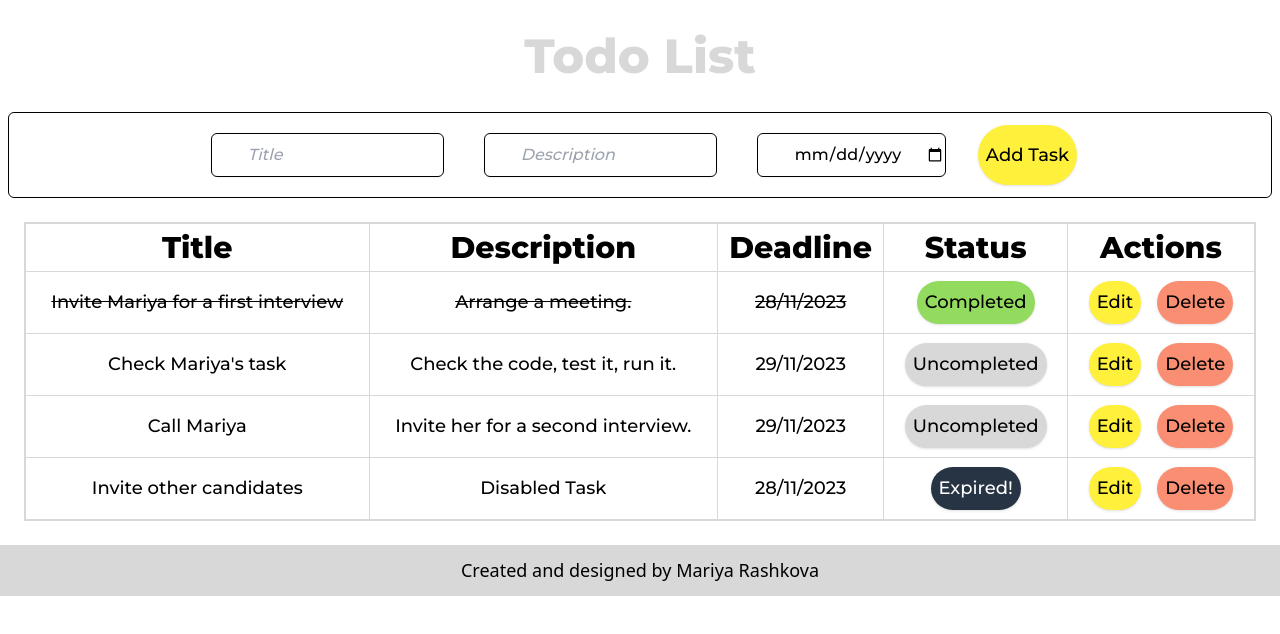
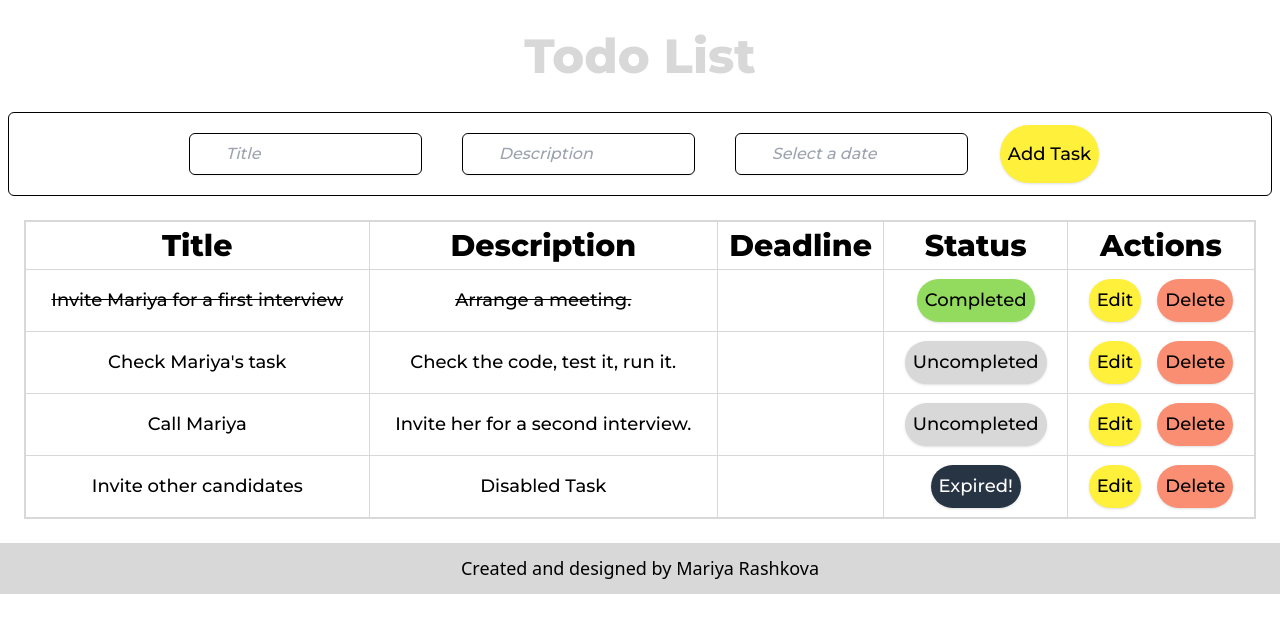
Before and after one commit to mrashkova/Simple-Todo-List, a React (Vite) app: page / in a window 1280 px wide. Shown: the top 634 px of the page. Built offline with nearby package versions, Linux system fonts and the light colour scheme.

Commit message:
add datepicker

```diff
--- a/src/components/todoItem/TodoItem.jsx
+++ b/src/components/todoItem/TodoItem.jsx
@@ -1,5 +1,7 @@
 import React, { useState, useEffect } from "react";
 import { v4 as uuidv4 } from "uuid";
+import DatePicker from "react-datepicker";
+import "react-datepicker/dist/react-datepicker.css";
 
 import * as dateService from "../../services/dateService";
 
@@ -65,6 +67,7 @@ const TodoItem = ({ todoList, setTodoList }) => {
     );
 
     setTodoList(updatedTodoList);
+    checkTodoListCompletion(updatedTodoList);
     setEditedTask(null);
   };
 
@@ -84,7 +87,18 @@ const TodoItem = ({ todoList, setTodoList }) => {
       setTodoList(updatedTodoList);
       checkTodoListCompletion(updatedTodoList);
     } else {
-      console.log("Cannot complete an expired task.");
+      const updatedTodoList = todoList.map((task) =>
+        task._id === taskId
+          ? {
+              ...task,
+              completed: false,
+              // disabled: false,
+            }
+          : task
+      );
+
+      setTodoList(updatedTodoList);
+      checkTodoListCompletion(updatedTodoList);
     }
   };
 
@@ -174,24 +188,37 @@ const TodoItem = ({ todoList, setTodoList }) => {
               <p>{task.description}</p>
             )}
           </td>
-          <td className="border-gray-light border  p-1 m-1">
+          <td className="border-gray-light border p-1 m-1">
             {editedTask && editedTask._id === task._id ? (
-              <input
-                className="placeholder:italic  block bg-white border rounded-md py-2 pl-9 shadow-sm  sm:text-sm m-5"
-                type="date"
-                name="deadline"
-                value={editedTask.deadline}
-                onChange={(e) =>
+              <DatePicker
+                className="placeholder:italic block bg-white border rounded-md py-2 pl-9 shadow-sm sm:text-sm m-5"
+                selected={
+                  editedTask.deadline
+                    ? new Date(
+                        isNaN(Date.parse(editedTask.deadline))
+                          ? dateService.formatTodaysDate()
+                          : editedTask.deadline
+                      )
+                    : null
+                }
+                onChange={(date) =>
                   setEditedTask((prev) => ({
                     ...prev,
-                    deadline: e.target.value,
+                    deadline: date,
                   }))
                 }
+                placeholderText="Select a date"
+                dateFormat="dd/MM/yyyy"
               />
             ) : (
-              <p>{task.deadline}</p>
+              <p>
+                {task.deadline instanceof Date
+                  ? dateService.formatDate(task.deadline)
+                  : ""}
+              </p>
             )}
           </td>
+
           <td className="border-gray-light border">
             <button
               className={`rounded-full shadow text-xl p-2 m-2 ${
@@ -227,11 +254,8 @@ const TodoItem = ({ todoList, setTodoList }) => {
                   Edit
                 </button>
                 <button
-                  className={`rounded-full bg-red shadow text-xl p-2 m-2 ${
-                    task.disabled ? "cursor-not-allowed" : ""
-                  }`}
+                  className="rounded-full bg-red shadow text-xl p-2 m-2"
                   onClick={() => deleteTask(task._id)}
-                  disabled={task.disabled}
                 >
                   Delete
                 </button>
--- a/src/components/todoList/TodoListApp.jsx
+++ b/src/components/todoList/TodoListApp.jsx
@@ -1,5 +1,7 @@
 import React, { useState } from "react";
 import { v4 as uuidv4 } from "uuid";
+import DatePicker from "react-datepicker";
+import "react-datepicker/dist/react-datepicker.css";
 
 import TodoItem from "../todoItem/TodoItem";
 
@@ -66,12 +68,12 @@ const TodoListApp = () => {
             setNewTask({ ...newTask, description: e.target.value })
           }
         />
-        <input
-          className="placeholder:italic  block bg-white border rounded-md py-2 pl-9 shadow-sm  sm:text-sm m-5"
-          type="date"
-          name="deadline"
-          value={newTask.deadline}
-          onChange={(e) => setNewTask({ ...newTask, deadline: e.target.value })}
+        <DatePicker
+          className="placeholder:italic block bg-white border rounded-md py-2 pl-9 shadow-sm sm:text-sm m-5"
+          selected={newTask.deadline} // Use "selected" prop to control the date
+          onChange={(date) => setNewTask({ ...newTask, deadline: date })}
+          placeholderText="Select a date"
+          dateFormat="dd/MM/yyyy"
         />
 
         <button
@@ -98,7 +100,11 @@ const TodoListApp = () => {
         </table>
       </div>
 
-      {isAllTasksCompleted && <p>All tasks are completed!</p>}
+      {isAllTasksCompleted && (
+        <p className="justify-center text-xl align-center">
+          All tasks are completed!
+        </p>
+      )}
     </section>
   );
 };
```
